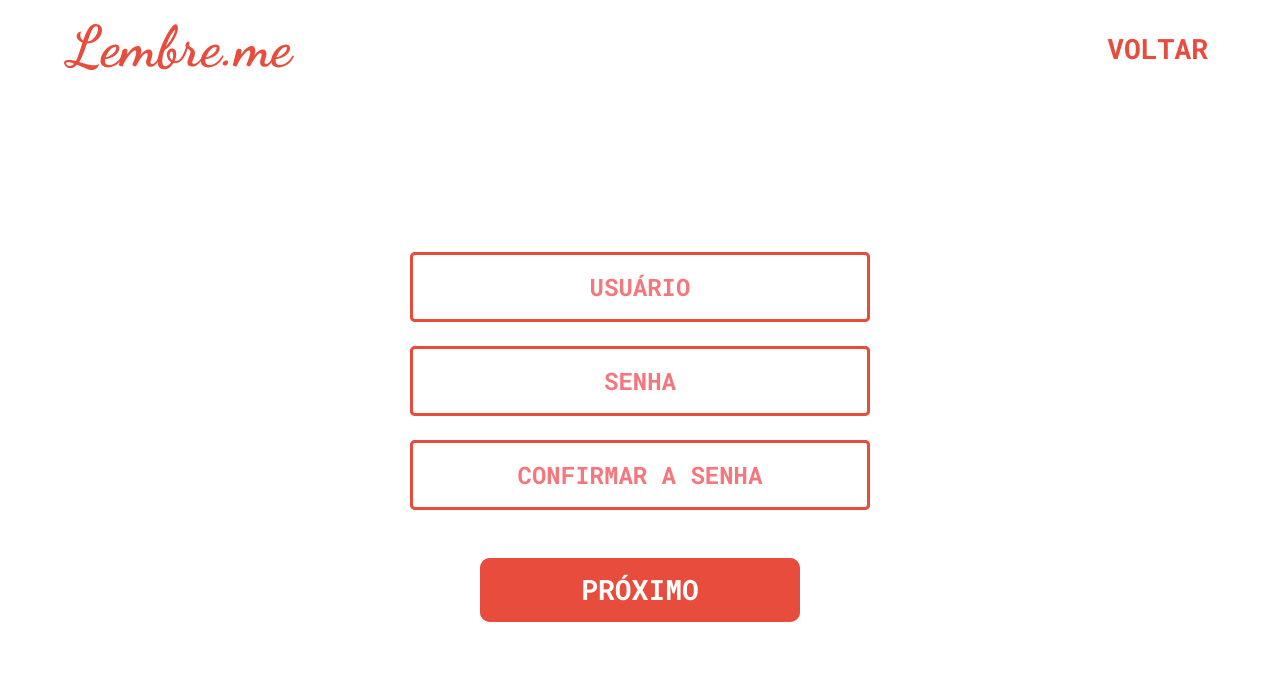
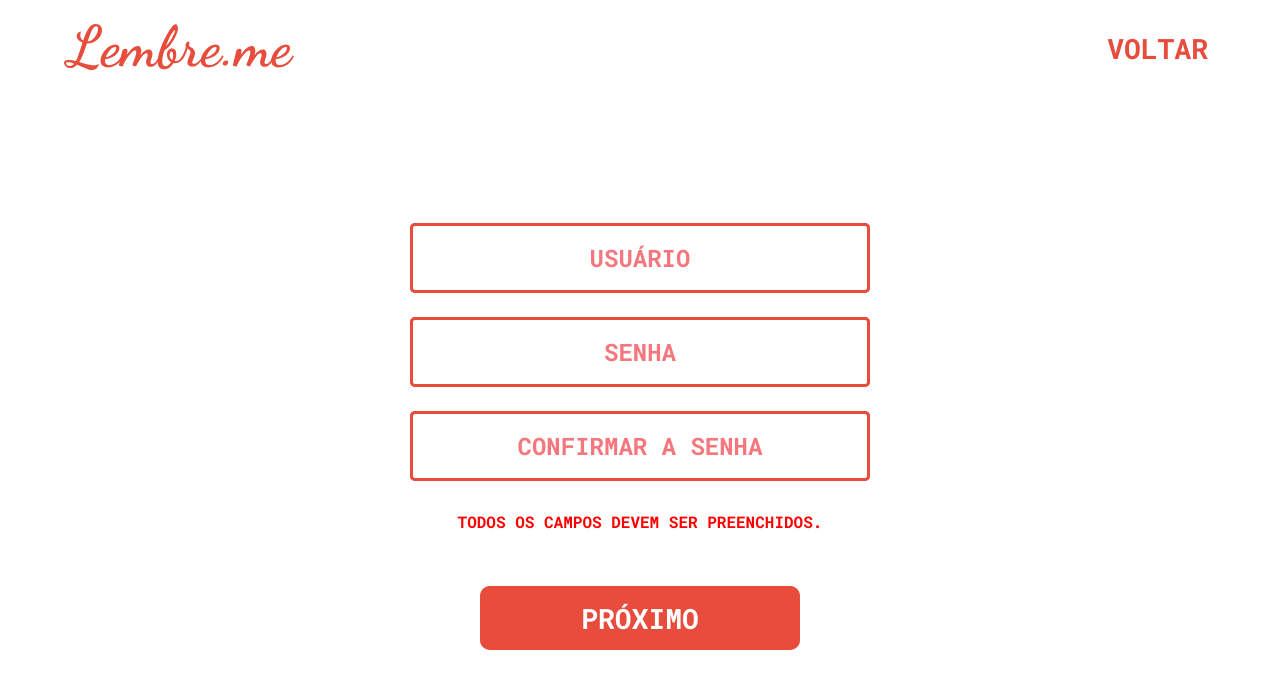
Before and after one commit to LuisMeirelles/lembre.me-web, a React (Create React App) app: page /criar-conta in a window 1280 px wide. Shown: the top 688 px of the page. Built offline with nearby package versions, Linux system fonts and the light colour scheme.

Commit message:
Validação de criação de conta
Co-authored-by: ferri525 <ferri525@users.noreply.github.com>

```diff
--- a/package.json
+++ b/package.json
@@ -1,5 +1,5 @@
 {
-	"name": "lembrar.me-web",
+	"name": "lembre.me-web",
 	"version": "0.1.0",
 	"private": true,
 	"dependencies": {
--- /dev/null
+++ b/src/components/Erro/index.jsx
@@ -0,0 +1,15 @@
+import React from 'react';
+import {
+	Container,
+	Descricao,
+	Titulo
+} from './styles';
+
+const Erro = ({ titulo, descricao }) => (
+	<Container>
+		<Titulo>{titulo}</Titulo>
+		<Descricao>{descricao}</Descricao>
+	</Container>
+);
+
+export default Erro;
--- /dev/null
+++ b/src/components/Erro/styles.js
@@ -0,0 +1,16 @@
+import styled from 'styled-components';
+
+export const Container = styled.div`
+	margin: 0.375rem 0;
+	text-align: center;
+	width: 100%;
+`;
+
+export const Titulo = styled.p`
+	color: red;
+	font-weight: bolder;
+`;
+
+export const Descricao = styled.small`
+	color: gray;
+`;
--- a/src/pages/CriarConta/index.jsx
+++ b/src/pages/CriarConta/index.jsx
@@ -1,5 +1,6 @@
 import React, { useState } from 'react';
 import Button from '../../components/Button';
+import Erro from '../../components/Erro';
 import Header from '../../components/Header';
 import Input from '../../components/Input';
 import Navbar from '../../components/Navbar';
@@ -11,6 +12,8 @@ import {
 	Form,
 	Main
 } from './styles';
+
+
 
 
 const CriarConta = () => {
@@ -33,19 +36,27 @@ const CriarConta = () => {
 	const [idadeValida, setIdadeValida] = useState(true);
 
 
+	const [camposVazios, setCamposVazios] = useState(true);
+
+
 	const proximo = (e) => {
 		e.preventDefault();
+
+		camposEmBranco();
 
 		const $usuarioValido = validaUsuario();
 		const $senhaValida = validaSenha();
 
 		if ($senhaValida && $usuarioValido) {
 			setFormulario(formulario + 1);
+			setCamposVazios(true);
 		}
 	};
 
 	const criaConta = (e) => {
 		e.preventDefault();
+
+		camposEmBranco();
 
 		const $emailValido = validaEmail();
 		const $nomeValido = validaNome();
@@ -78,7 +89,7 @@ const CriarConta = () => {
 
 	const validaEmail = () => {
 		const validacaoEmail = compararRegex(/^[a-zA-Z0-9.!#$%&'*+/=?^_`{|}~-]+@[a-zA-Z0-9](?:[a-zA-Z0-9-]{0,61}[a-zA-Z0-9])?(?:\.[a-zA-Z0-9](?:[a-zA-Z0-9-]{0,61}[a-zA-Z0-9])?)*$/, email);
-		console.log(`validacaoEmail: ${validacaoEmail}`);
+
 		setEmailValido(validacaoEmail);
 
 		return validacaoEmail;
@@ -98,6 +109,16 @@ const CriarConta = () => {
 		setIdadeValida(validacaoIdade);
 
 		return validacaoIdade;
+	};
+
+	const camposEmBranco = () => {
+		if (formulario == 1 && (usuario === '' || senha === ''))
+			setCamposVazios(true);
+		else if (formulario == 2 && (email === '' || idade == '' || nome === '')) {
+			setCamposVazios(true);
+		} else {
+			setCamposVazios(false);
+		}
 	};
 
 	return (
@@ -141,24 +162,36 @@ const CriarConta = () => {
 						/>
 
 						<ErrorContainer>
-							{!usuarioValido && (
-								<p style={{ color: 'red', fontWeight: 'bolder' }}>USUÁRIO INVÁLIDO</p>
-							)}
+							{camposVazios ?
+								<Erro titulo="TODOS OS CAMPOS DEVEM SER PREENCHIDOS." />
+								: (
 
-							{!senhaValida && (
-								<>
-									<p style={{ color: 'red', fontWeight: 'bolder' }}>SENHA INVÁLIDA</p>
-									<p style={{ color: 'gray' }}>
-										As senhas devem ter pelo menos 8 caracteres, contendo no mínimo uma letra maíuscula, uma letra mínuscula, um número e um caractere especial (ex: !@#).
-										</p>
-								</>
-							)}
+									!usuarioValido && (
+										<Erro
+											titulo="USUÁRIO INVÁLIDO"
+										/>
+									) ||
 
-							{!senhasCoincidem && (
-								<p style={{ color: 'red', fontWeight: 'bolder' }}>AS SENHAS NÃO COINCIDEM</p>
-							)}
+									!senhaValida && (
+										<Erro
+											titulo="SENHA INVÁLIDA"
+											descricao="As senhas devem ter pelo menos 8 caracteres, contendo no mínimo uma letra maíuscula,
+													uma letra mínuscula, um número e um caractere especial (ex: !@#)."
+										/>
+
+									) ||
+
+									!senhasCoincidem && (
+										<Erro
+											titulo="AS SENHAS NÃO COINCIDEM"
+										/>
+									)
+								)
+							}
 
 						</ErrorContainer>
+
+
 
 						<ContainerBotao>
 							<Button type="submit">PRÓXIMO</Button>
@@ -190,17 +223,31 @@ const CriarConta = () => {
 						/>
 
 						<ErrorContainer>
-							{!emailValido && (
-								<p style={{ color: 'red', fontWeight: 'bolder' }}>EMAIL INVÁLIDO</p>
-							)}
+							{camposVazios ?
+								<Erro titulo="TODOS OS CAMPOS DEVEM SER PREENCHIDOS." />
+								: (
+									!emailValido && (
+										<Erro
+											titulo="EMAIL INVÁLIDO"
+										/>
+									) ||
 
-							{!nomeValido && (
-								<p style={{ color: 'red', fontWeight: 'bolder' }}>NOME INVÁLIDO</p>
-							)}
+									!nomeValido && (
+										<Erro
+											titulo="NOME INVÁLIDO"
+										/>
 
-							{!idadeValida && (
-								<p style={{ color: 'red', fontWeight: 'bolder' }}>IDADE INVÁLIDA</p>
-							)}
+									) ||
+
+									!idadeValida && (
+										<Erro
+											titulo="IDADE INVÁLIDA"
+										/>
+									)
+								)
+							}
+
+
 						</ErrorContainer>
 
 						<ContainerBotao>
--- a/src/pages/CriarConta/styles.js
+++ b/src/pages/CriarConta/styles.js
@@ -57,9 +57,11 @@ export const ContainerBotao = styled.div`
 `;
 
 export const ErrorContainer = styled.div`
-	margin-top: 1.5rem;
-	text-align: center;
+	margin: 1.5rem 0;
 	width: clamp(25rem, 40%, 500px);
+	display:flex;
+	flex-direction: column;
+	align-items:center;
 
 	@media (min-width: 768px) {
 		width: 90%;
```
